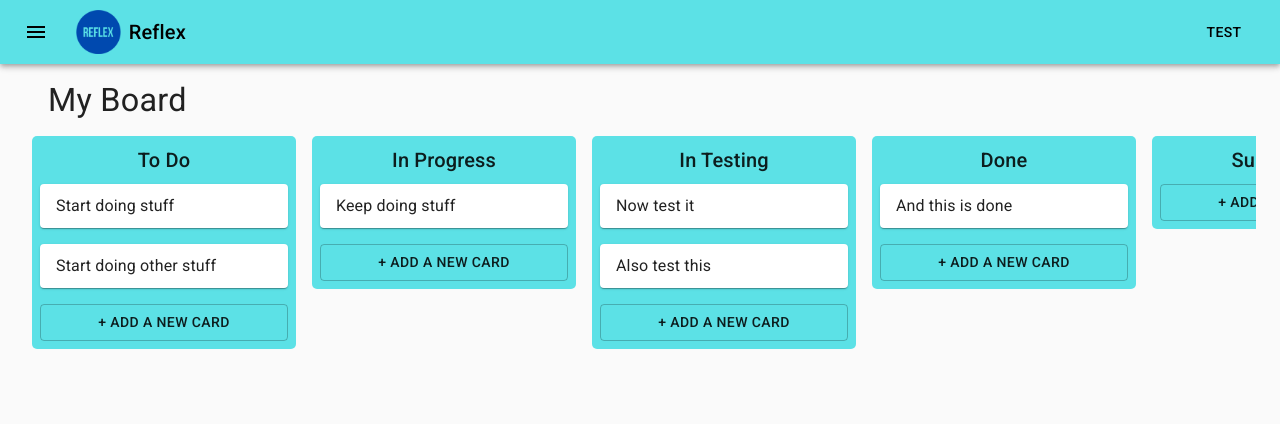
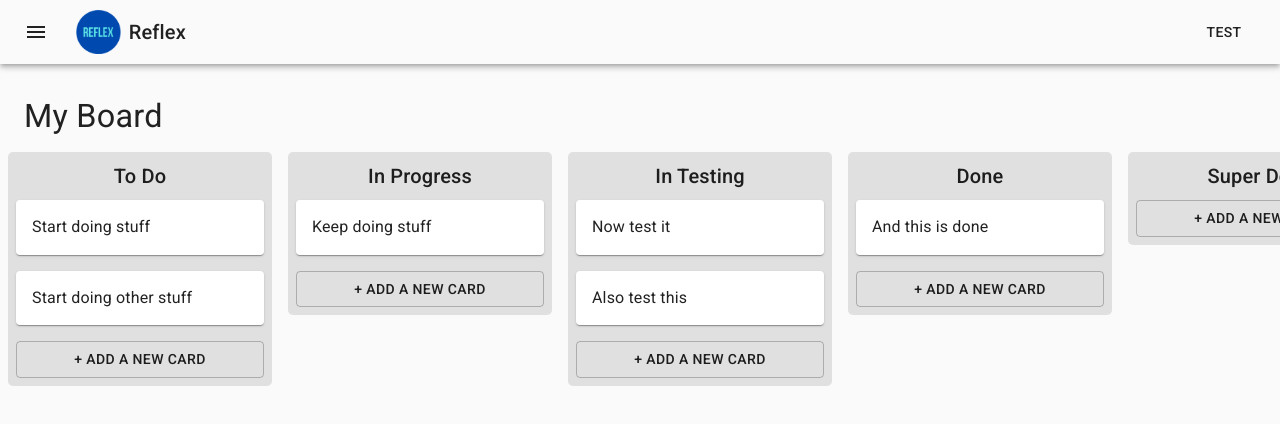
Before and after one commit to andreyvarlamov/reflex-board, a React (Create React App) app in the folder client/: page / in a window 1280 px wide. Shown: the top 424 px of the page. Built offline with nearby package versions, Linux system fonts and the light colour scheme.

Commit message:
Add frontend card adding system; minor visual additions

```diff
--- a/client/src/components/AppMainArea.js
+++ b/client/src/components/AppMainArea.js
@@ -7,7 +7,7 @@ import {
   Button,
 } from "@material-ui/core";
 
-import ReflexCard from "./ReflexCard";
+import { ReflexCard, ReflexCardNew } from "./ReflexCard";
 
 // TODO: make the canvas extend to whole screen
 const useStyles = makeStyles(theme => ({
@@ -18,7 +18,7 @@ const useStyles = makeStyles(theme => ({
   cardsContainer: {
     display: "flex",
     flexDirection: "row",
-    margin: "1rem auto 0",
+    margin: "1rem 0 0 0",
     overflow: "auto",
     // position: "absolute",
     // top: "0",
@@ -34,7 +34,7 @@ const useStyles = makeStyles(theme => ({
     display: "flex",
     flexDirection: "column",
     margin: "0 0.5rem",
-    background: theme.palette.primary.main,
+    background: theme.palette.columnColor,
     borderRadius: "5px",
     padding: "0.5rem",
   },
@@ -45,7 +45,7 @@ const useStyles = makeStyles(theme => ({
     textAlign: "center",
   },
   boardTitle: {
-    margin: "1rem 0.5rem",
+    margin: "2rem 0.5rem 0",
     padding: "0 1rem",
   },
 }));
@@ -76,10 +76,47 @@ function AppMainArea() {
   };
 
   const [board, setBoard] = useState(initialBoard);
+  const [editing, setEditing] = useState(-1);
+
+  const newCardCallback = (column, cardTitle) => {
+    if (cardTitle) {
+      setBoard(board => {
+        board.cards.push({ title: cardTitle, status: column });
+        return board;
+      });
+    }
+
+    setEditing(-1);
+  };
+
+  const newCardComponent = column => (
+    <div className={classes.cardItem}>
+      <ReflexCardNew column={column} newCardCallback={newCardCallback} />
+    </div>
+  );
+
+  const addButton = column => (
+    <Button
+      variant="outlined"
+      style={{ textAlign: "left", margin: "0.5rem 0 0" }}
+      onClick={() => setEditing(column)}
+    >
+      + Add a New Card
+    </Button>
+  );
+  const cancelButton = column => (
+    <Button
+      variant="outlined"
+      style={{ textAlign: "left", margin: "0.5rem 0 0" }}
+      onClick={() => setEditing(-1)}
+    >
+      &times; Cancel
+    </Button>
+  );
 
   return (
     <React.Fragment>
-      <Container maxWidth="xl" style={{ flexGrow: 1 }}>
+      {/* <Container maxWidth="xl" style={{ flexGrow: 1, marginRight: "0" }}> */}
       <Typography variant="h4" className={classes.boardTitle}>
         {board.title}
       </Typography>
@@ -98,18 +135,14 @@ function AppMainArea() {
                     <ReflexCard title={card.title} />
                   </div>
                 ))}
-                <Button
-                  variant="outlined"
-                  style={{ textAlign: "left", margin: "0.5rem 0 0" }}
-                >
-                  + Add a New Card
-                </Button>
+              {editing === column ? newCardComponent(column) : null}
+              {editing !== column ? addButton(column) : cancelButton(column)}
             </div>
           </div>
         ))}
       </div>
       {/* </div> */}
-      </Container>
+      {/* </Container> */}
     </React.Fragment>
   );
 }
--- a/client/src/components/AppNavbar.js
+++ b/client/src/components/AppNavbar.js
@@ -31,7 +31,7 @@ function AppNavbar() {
 
   return (
     <div className={classes.root}>
-      <AppBar position="static">
+      <AppBar position="static" color="transparent">
         <Toolbar>
           <IconButton
             edge="start"
--- a/client/src/components/ReflexCard.js
+++ b/client/src/components/ReflexCard.js
@@ -1,5 +1,5 @@
-import React from "react";
-import { Paper, Typography } from "@material-ui/core";
+import React, { useState } from "react";
+import { Paper, Typography, Input, ClickAwayListener } from "@material-ui/core";
 import { makeStyles } from "@material-ui/styles";
 
 const useStyles = makeStyles(theme => ({
@@ -7,24 +7,17 @@ const useStyles = makeStyles(theme => ({
     display: "flex",
     flexDirection: "column",
     padding: "0.5rem 1rem",
-    // borderColor: theme.palette.itemBorderColor,
-    // borderWidth: theme.spacing(0.1),
-    // borderStyle: "solid",
+    width: "100%",
+    overflowWrap: "break-word",
+    "&:hover": {
+      background: theme.palette.cardColor.hover,
+      cursor: "pointer",
+    },
   },
-  // textTitle: {
-  //   ...theme.custom.fontFamily.metropolis,
-  //   padding: theme.spacing(1.5, 2, 0, 2),
-  //   fontWeight: 500,
-  //   fontSize: "1rem",
-  //   color: theme.palette.text.primary,
-  //   lineHeight: theme.spacing(0.18),
-  // },
-  // barWrapper: {
-  //   display: "flex",
-  //   flexDirection: "row",
-  //   padding: theme.spacing(1, 2),
-  //   justifyContent: "space-between",
-  // },
+  cardTitle: {
+    // width: "250px",
+    lineHeight: "1.6em",
+  },
 }));
 
 function ReflexCard(props) {
@@ -35,10 +28,55 @@ function ReflexCard(props) {
   return (
     <React.Fragment>
       <Paper className={classes.wrapper}>
-        <Typography variant="subtitle1">{title}</Typography>
+        <div style={{ padding: "6px 0 7px" }}>
+          <Typography className={classes.cardTitle} variant="body1">
+            {title}
+          </Typography>
+        </div>
       </Paper>
     </React.Fragment>
   );
 }
 
-export default ReflexCard;
+function ReflexCardNew(props) {
+  const classes = useStyles();
+
+  const [title, setTitle] = useState("");
+
+  const { column, newCardCallback } = props;
+
+  const submitCard = e => {
+    e.preventDefault();
+    newCardCallback(column, title);
+  };
+
+  return (
+    <React.Fragment>
+      <ClickAwayListener onClickAway={submitCard}>
+        <Paper className={classes.wrapper}>
+          {/* TODO Fix too much padding */}
+          <form noValidate autoComplete="off" onSubmit={submitCard}>
+            <Input
+              placeholder="Enter title"
+              fullWidth
+              disableUnderline
+              autoFocus
+              value={title}
+              onChange={e => setTitle(e.target.value)}
+              multiline
+              onKeyPress={e => {
+                if (e.key === "Enter") {
+                  e.preventDefault();
+                  submitCard(e);
+                }
+              }}
+              style={{ lineHeight: "1.6em" }}
+            />
+          </form>
+        </Paper>
+      </ClickAwayListener>
+    </React.Fragment>
+  );
+}
+
+export { ReflexCard, ReflexCardNew };
--- a/client/src/theme.js
+++ b/client/src/theme.js
@@ -14,6 +14,10 @@ const reflexTheme = createMuiTheme({
       dark: "#00247d",
       contrastText: "#ffffff",
     },
+    columnColor: "#e0e0e0",
+    cardColor: {
+      hover: "#f5f5f5",
+    },
   },
 });
 
```
Lines whose indentation alone changed are shown as unchanged.
